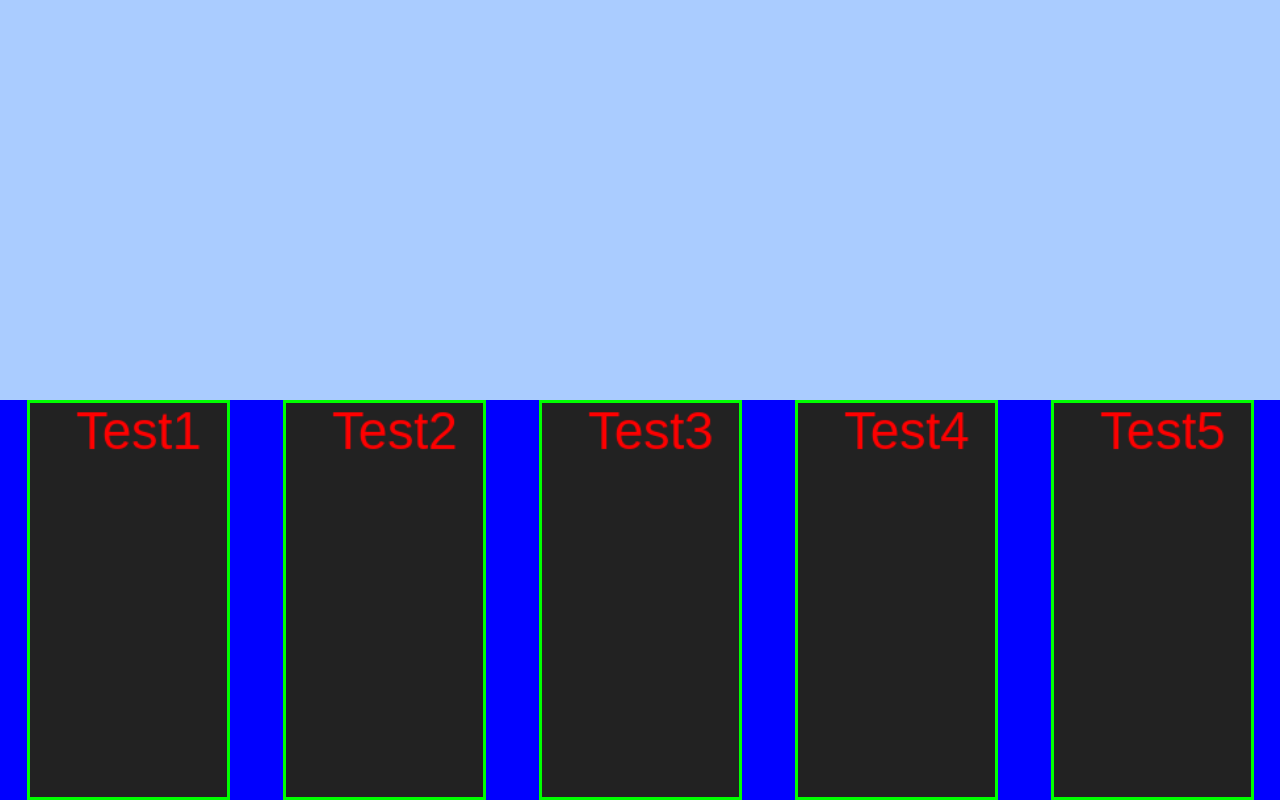
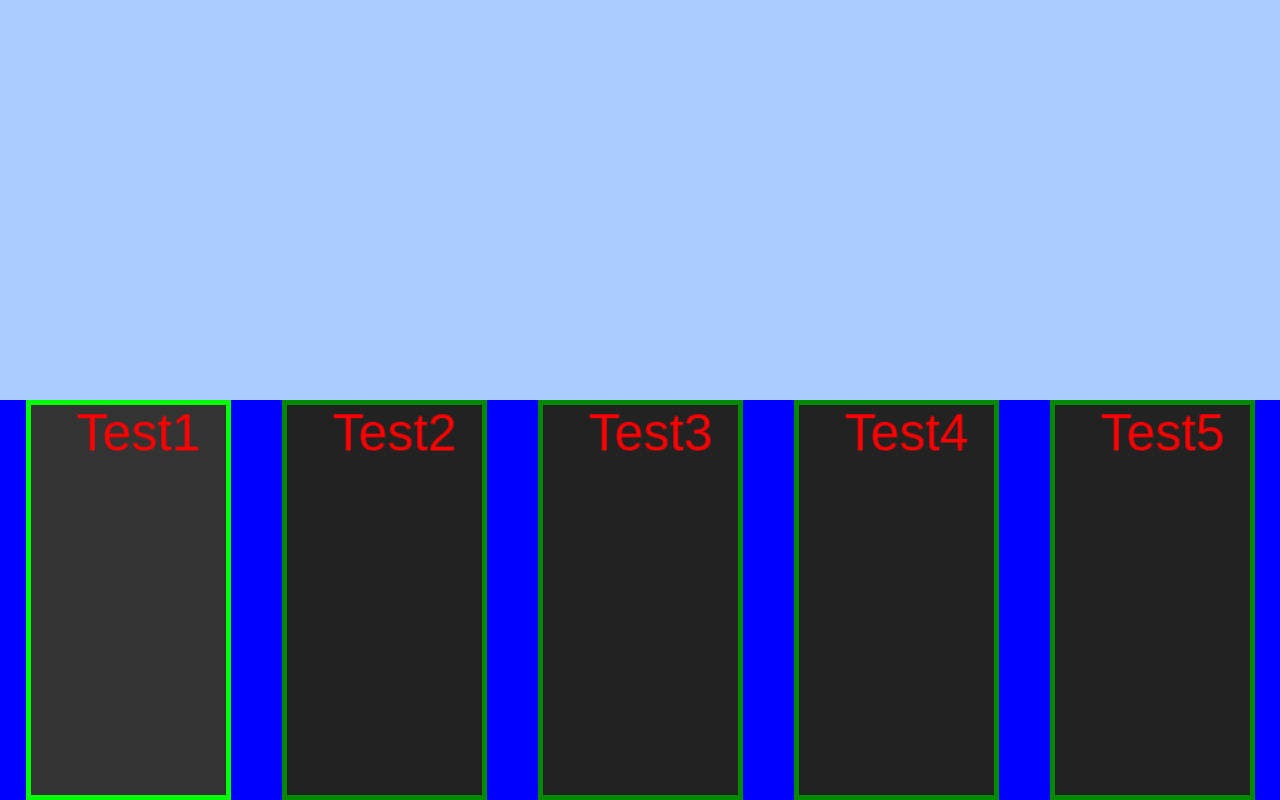
Before and after one commit to chingu-voyages/v36-toucans-team-04, a plain HTML site: page tutorial.html in a window 1280 px wide. In both pictures the pointer is over the element 128 px from the left and 600 px from the top of the page. Drawn offline with Linux system fonts and the light colour scheme.

Commit message:
Canvas onhover changes

```diff
--- a/assets/common/css/tutorial.css
+++ b/assets/common/css/tutorial.css
@@ -25,5 +25,10 @@ body {
 
 canvas {
 	background-color: #222222;
-	border: 3px solid #00FF00;
+	border: 5px solid #008800;
 }
+
+canvas:hover {
+	background-color: #333333;
+	border: 5px solid #00FF00;
+}
```
